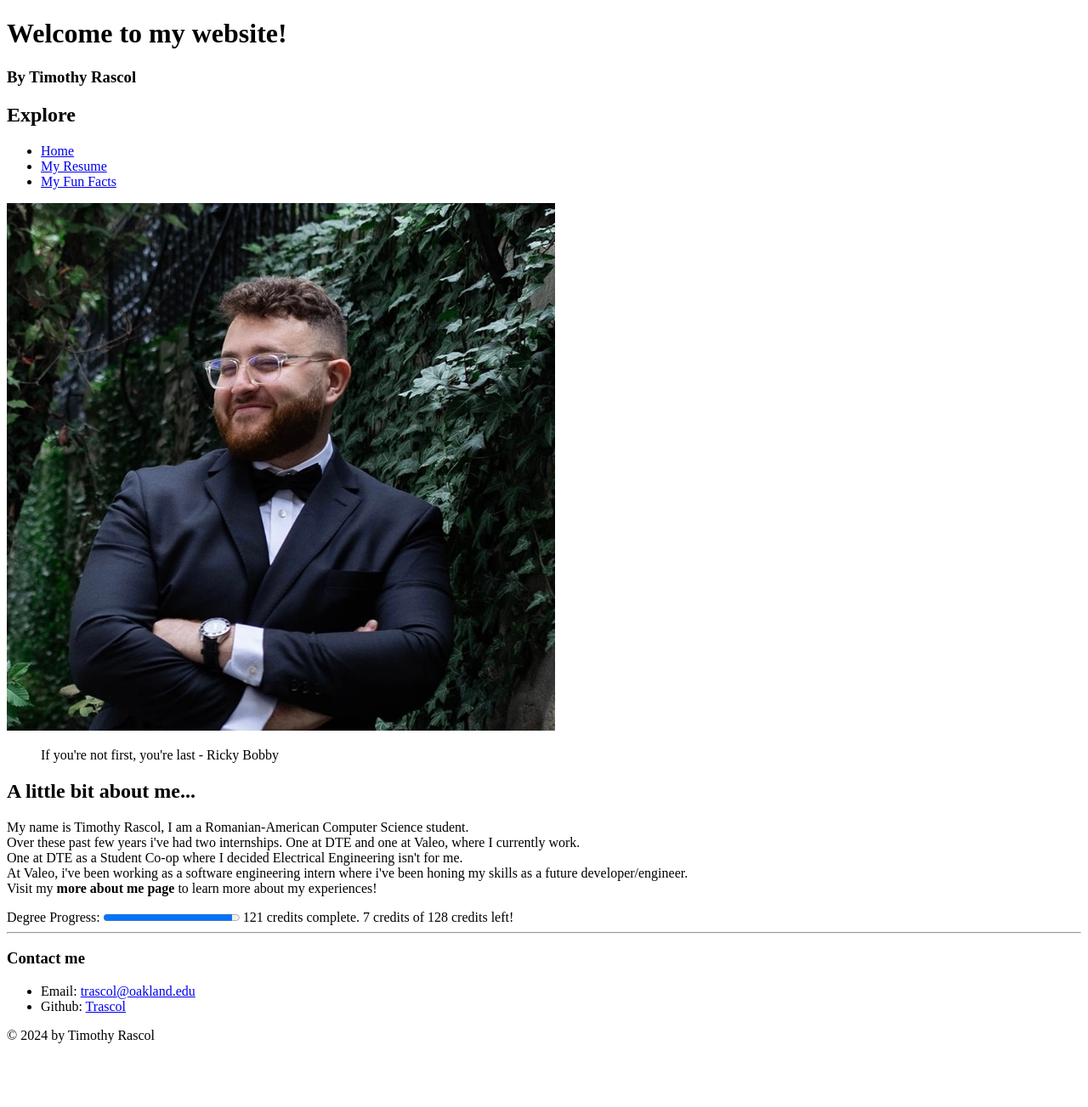
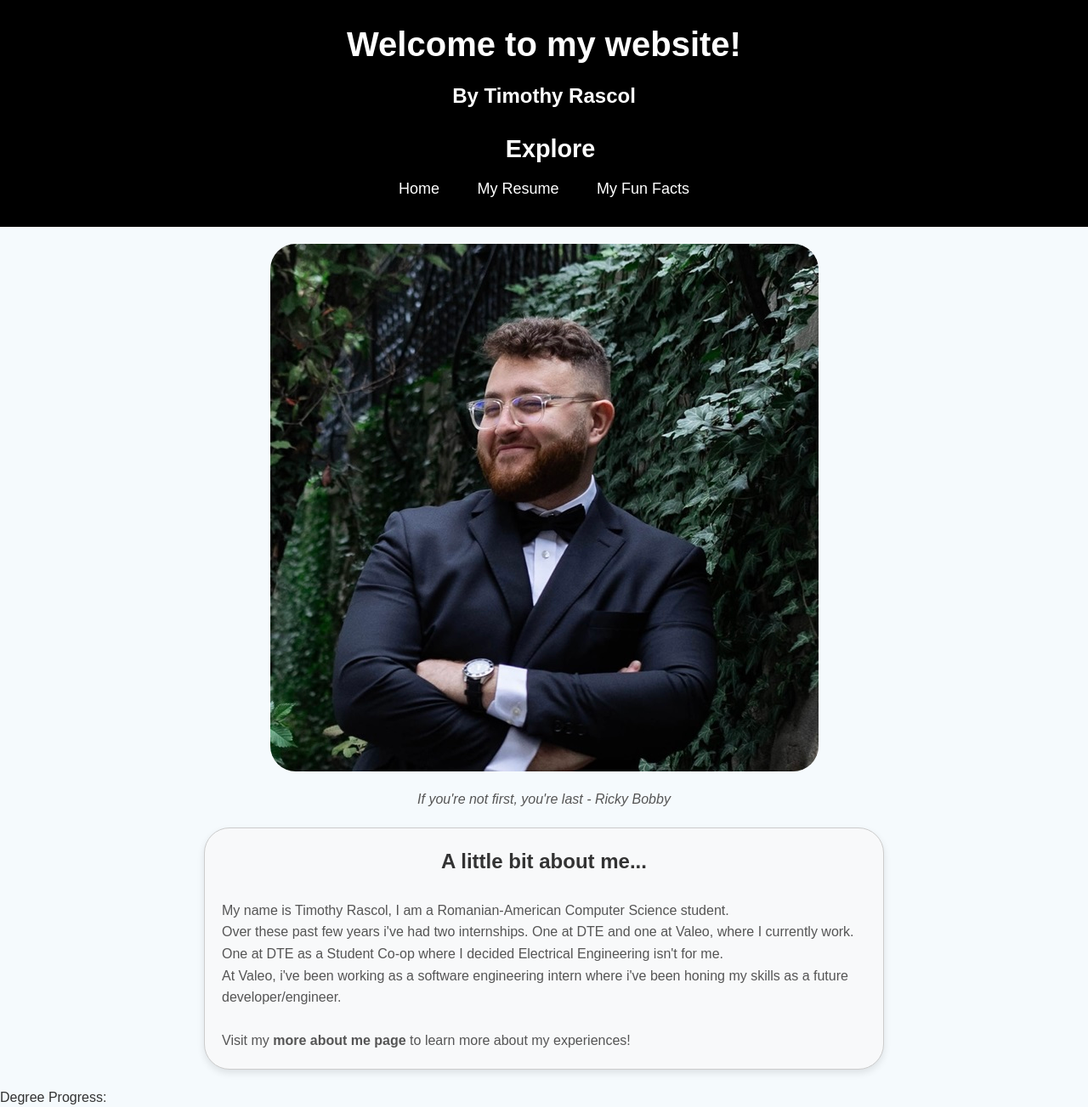
Before and after one commit to Trascol/TimothyRascol_hw1TH_csi3150_fs2024, a plain HTML site: page index.html in a window 1280 px wide. Shown: the top 1303 px of the page at 85% size. Before the commit the page ends 1244 px from the top, so only its background shows below. Drawn offline with Linux system fonts and the light colour scheme.

Commit message:
Made some CSS styling for part 2 of my assignment

```diff
--- /dev/null
+++ b/css/styles.css
@@ -0,0 +1,151 @@
+* {
+    margin: 0;
+    padding: 0;
+    box-sizing: border-box;
+}
+
+body {
+    font-family: Arial, sans-serif;
+    line-height: 1.6;
+    background-color: #f5fafd;
+    color: #333;
+}
+
+/* ------------------- Header ------------ */
+
+header {
+    text-align: center;
+    padding: 20px;
+    background-color: #000000;
+    color: white;
+}
+
+header h1 {
+    font-size: 2.5em;
+    margin-bottom: 10px;
+}
+
+header h3 {
+    font-size: 1.5em;
+    margin-bottom: 20px;
+}
+
+header h2 {
+    margin-top: 20px;
+    font-size: 1.8em;
+    margin-left: 15px;
+    text-align: center;
+}
+
+nav {
+    display: flex;
+    align-items: center;
+    justify-content: center;
+    flex-wrap: wrap;
+}
+
+nav ul {
+    padding: 0;
+}
+
+nav ul li {
+    display: inline-block;
+    list-style: none;
+    margin: 10px 20px;
+}
+
+nav ul li a {
+    color: #fff;
+    text-decoration: none;
+    font-size: 18px;
+    position: relative;
+}
+
+nav ul li a::after {
+    content: '';
+    width: 0%;
+    height: 3px;
+    background: #f88400;
+    position: absolute;
+    left: 0;
+    bottom: -6px;
+    transition: 0.5s;
+}
+
+nav ul li a:hover::after {
+    width: 100%;
+}
+
+/* ------------------- Image styling ------------ */
+
+img {
+    display: block;
+    margin: 20px auto;
+    max-width: 80%;
+    height: auto;
+    border-radius: 30px;
+}
+
+blockquote {
+    text-align: center;
+    font-style: italic;
+    margin: 20px;
+    color: #555;
+}
+
+/* ------------------- Degree progress bar styling ------------ */
+
+progress {
+    width: 100%;
+    height: 20px;
+    margin: 10px 0;
+}
+
+/* ------------------- elevator pitch ------------ */
+
+#elevator-pitch {
+    background-color: #f8f9fa;
+    border: 1px solid #ccc;
+    border-radius: 30px;
+    padding: 20px;
+    margin: 20px auto;
+    max-width: 800px;
+    box-shadow: 0 4px 8px rgba(0, 0, 0, 0.1);
+}
+
+#elevator-pitch h2 {
+    color: #333;
+    text-align: center;
+}
+
+#elevator-pitch p {
+    line-height: 1.6;
+    color: #555;
+}
+
+#strong-elevator-pitch:hover {
+    color:#f88400;
+    transition: 0.5s;
+}
+
+/* ------------------- footer ------------ */
+
+footer {
+    background-color: #000000;
+    color: white;
+    text-align: center;
+    padding: 20px;
+}
+
+footer ul {
+    list-style: none;
+    padding: 0;
+}
+
+footer ul li {
+    margin: 10px 0;
+}
+
+footer p {
+    margin-top: 10px;
+}
--- a/index.html
+++ b/index.html
@@ -9,6 +9,7 @@
         <link rel="icon" href="assets/img/favicon-32x32.png">
         <meta name="description" content="">
         <meta name="viewport" content="width=device-width, initial-scale=1">
+        <link rel="stylesheet" href="../css/styles.css">
     </head>
     <body>
         <header>
@@ -33,13 +34,13 @@
         </div>
 
         <!---Elevator Pitch--->
-        <div>
+        <div id="elevator-pitch">
             <h2>A little bit about me...</h2>
-            <p>My name is Timothy Rascol, I am a Romanian-American Computer Science student. <br>
+            <p><br>My name is Timothy Rascol, I am a Romanian-American Computer Science student. <br>
                 Over these past few years i've had two internships. One at DTE and one at Valeo, where I currently work. <br>
                 One at DTE as a Student Co-op where I decided Electrical Engineering isn't for me. <br>
                 At Valeo, i've been working as a software engineering intern where i've been honing my skills as a future developer/engineer. <br>
-                Visit my <strong>more about me page</strong> to learn more about my experiences!
+                <br>Visit my <strong id="strong-elevator-pitch">more about me page</strong> to learn more about my experiences!
             </p>
         </div>
 
```
Also changed, not shown: html/my_fun_facts.html (+4 -3 lines), html/my_resume.html (+4 -3 lines).
